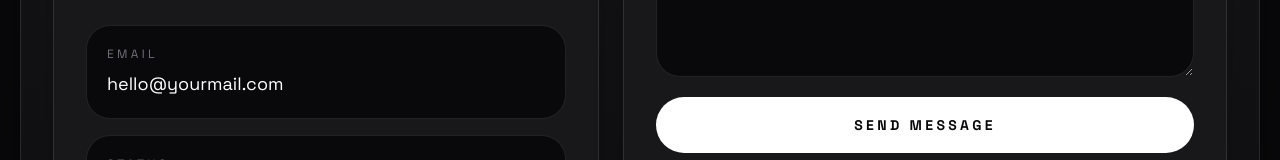
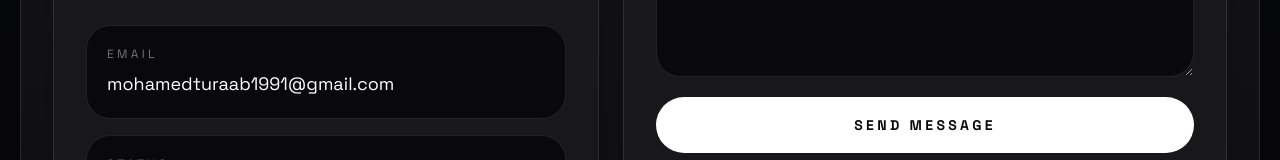
Before and after one commit to mohamed-turaab/My-Portfolio-, a React (Vite) app: page / in a window 1280 px wide. Shown: the part 3179-3339 px from the top of the page. Built offline with nearby package versions, Linux system fonts and the light colour scheme.

Commit message:
hagaajin: ku dar gmail-ka qeybta contact-ka

```diff
--- a/src/pages/ContactPage.jsx
+++ b/src/pages/ContactPage.jsx
@@ -19,7 +19,9 @@ function ContactPage() {
                 <p className="text-xs uppercase tracking-[0.28em] text-zinc-500">
                   Email
                 </p>
-                <p className="mt-2 text-lg text-white">hello@yourmail.com</p>
+                <p className="mt-2 text-lg text-white">
+                  mohamedturaab1991@gmail.com
+                </p>
               </div>
               <div className="rounded-[1.5rem] border border-white/10 bg-zinc-950 p-5">
                 <p className="text-xs uppercase tracking-[0.28em] text-zinc-500">
```
